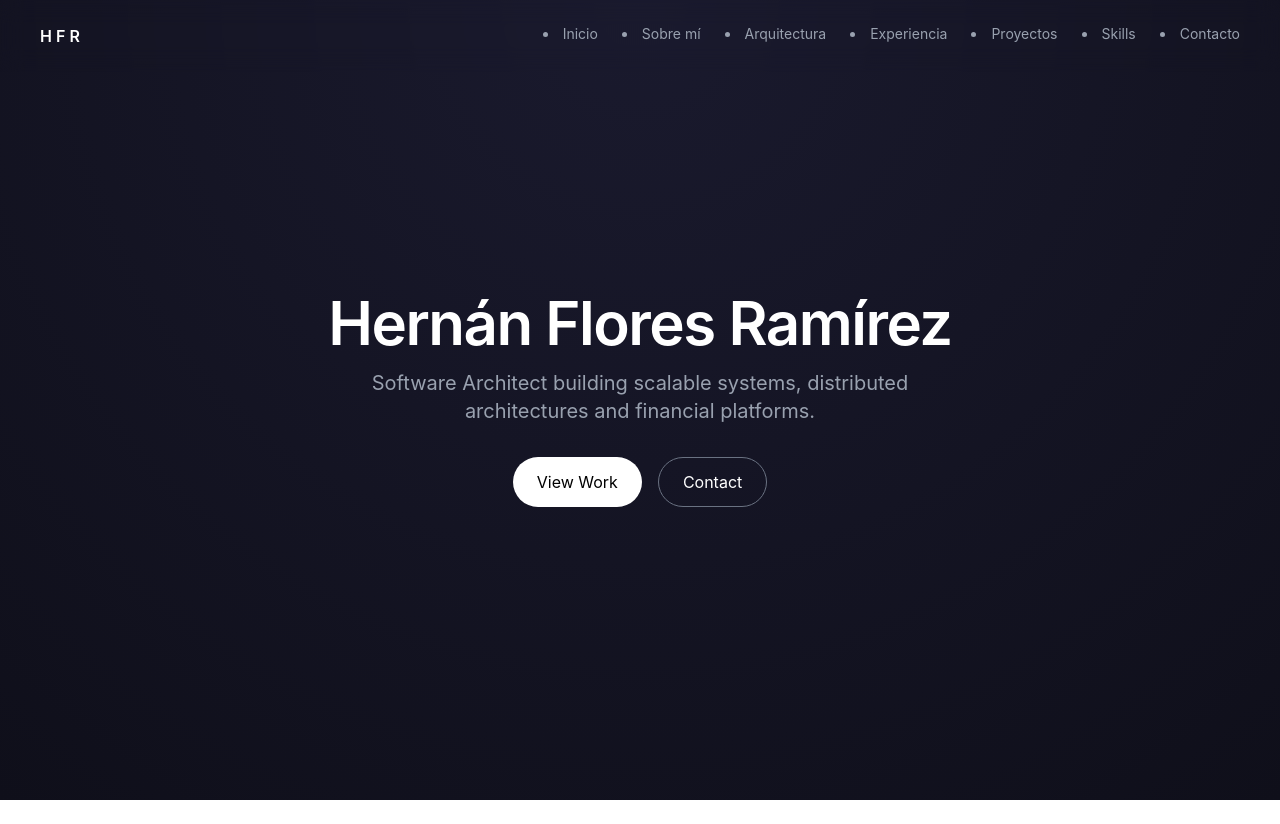
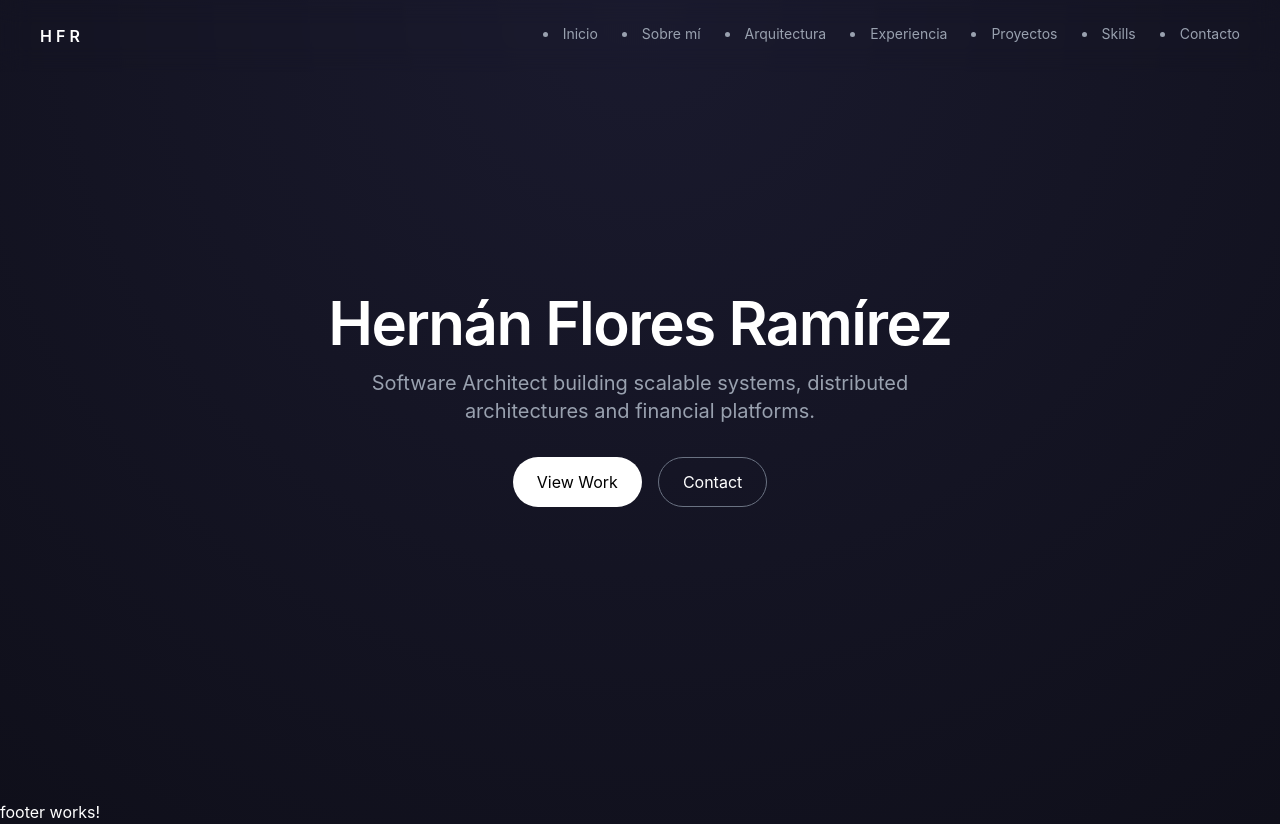
Before and after one commit to hernanflore363/myProfile, an Angular app: page / in a window 1280 px wide. Before the commit the page ends 800 px from the top, so only its background shows below. Built offline with nearby package versions, Linux system fonts and the light colour scheme.

Commit message:
add footer

```diff
--- a/src/app/app.html
+++ b/src/app/app.html
@@ -1,2 +1,3 @@
 <app-navbar/>
 <router-outlet />
+<app-footer/>
--- a/src/app/app.ts
+++ b/src/app/app.ts
@@ -1,10 +1,11 @@
 import { Component, signal } from '@angular/core';
 import { RouterOutlet } from '@angular/router';
 import Navbar from './components/shared/navbar/navbar';
+import Footer from './components/shared/footer/footer';
 
 @Component({
   selector: 'app-root',
-  imports: [RouterOutlet, Navbar],
+  imports: [RouterOutlet, Navbar, Footer],
   templateUrl: './app.html',
   styleUrl: './app.css'
 })
```
